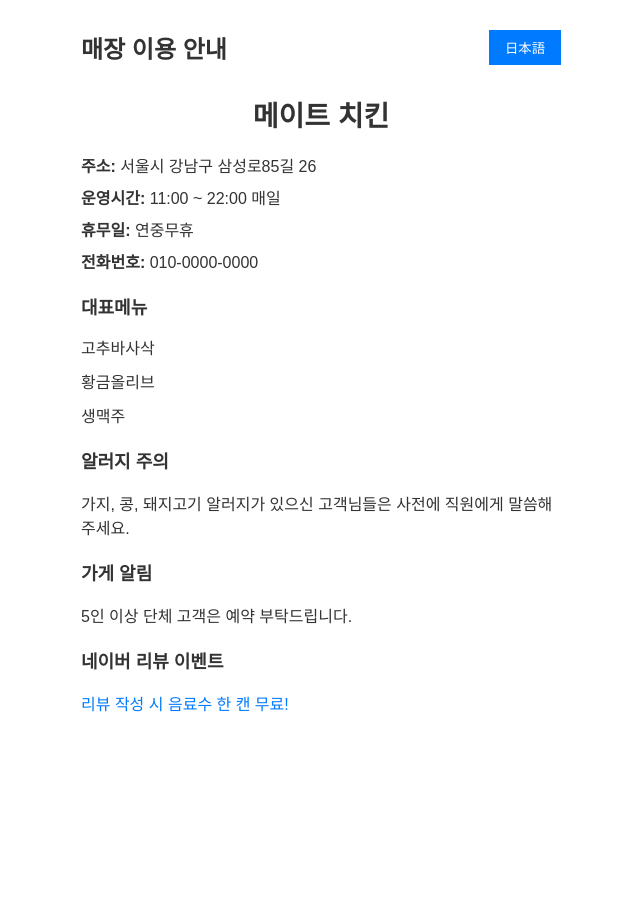
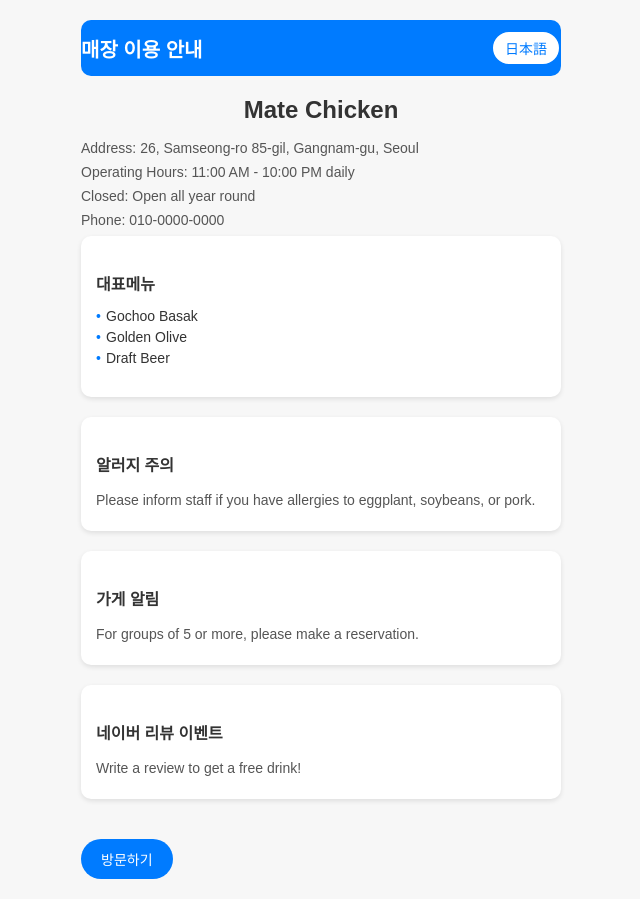
Before and after one commit to outdoor-mate/dague, a plain HTML site: page index.html in a window 1280 px wide. Both pictures are taken after a click on the button "ENGLISH". Shown: the whole page, without its empty margins (319-959 px from the left). Before the commit the page ends 800 px from the top, so only its background shows below. Drawn offline with Linux system fonts and the light colour scheme.

Commit message:
Update index.html

```diff
--- a/index.html
+++ b/index.html
@@ -5,12 +5,14 @@
     <meta name="viewport" content="width=device-width, initial-scale=1.0">
     <title>매장 이용 안내</title>
     <style>
+        /* 기본 스타일 */
         body {
             font-family: 'Pretendard', sans-serif;
-            background-color: #fff;
+            background-color: #f7f7f7;
             color: #333;
             margin: 0;
             padding: 0;
+            font-size: 16px;
         }
 
         .container {
@@ -20,56 +22,118 @@
             padding: 20px;
         }
 
+        /* 헤더 스타일 */
         .header {
             display: flex;
             justify-content: space-between;
             align-items: center;
             padding: 10px 0;
+            background-color: #007bff;
+            color: white;
+            border-radius: 10px;
         }
 
         .title {
-            font-size: 24px;
+            font-size: 20px;
             font-weight: bold;
         }
 
         .language-btn {
-            background-color: #007bff;
-            color: white;
-            border: none;
-            padding: 8px 16px;
+            background-color: white;
+            color: #007bff;
+            border: 2px solid #007bff;
+            padding: 6px 12px;
             cursor: pointer;
+            border-radius: 20px;
+            font-size: 14px;
         }
 
+        .language-btn:hover {
+            background-color: #f1f1f1;
+        }
+
+        /* 매장명 스타일 */
         .store-name {
-            font-size: 28px;
+            font-size: 24px;
             font-weight: bold;
             text-align: center;
+            margin-top: 20px;
+            color: #333;
         }
 
-        .menu h2, .alert h3, .store-notice h3, .review-event h3 {
-            margin-top: 20px;
-            font-size: 18px;
-            font-weight: bold;
+        /* 항목 스타일 */
+        .content p {
+            font-size: 14px;
+            margin: 8px 0;
+            color: #555;
         }
 
+        .content h2, .content h3 {
+            font-size: 16px;
+            font-weight: bold;
+            margin-top: 20px;
+            color: #333;
+        }
+
+        .menu, .alert, .store-notice, .review-event {
+            margin-bottom: 20px;
+            background-color: white;
+            padding: 15px;
+            border-radius: 10px;
+            box-shadow: 0 2px 5px rgba(0, 0, 0, 0.1);
+        }
+
+        /* 메뉴 항목 */
         ul {
             list-style-type: none;
             padding: 0;
+            margin-top: 10px;
         }
 
         ul li {
-            margin: 10px 0;
+            font-size: 14px;
+            color: #333;
+            margin: 5px 0;
+            padding-left: 10px;
+            position: relative;
         }
 
-        p {
-            font-size: 16px;
-            margin: 8px 0;
+        ul li::before {
+            content: "•";
+            color: #007bff;
+            position: absolute;
+            left: 0;
+            top: 0;
         }
 
+        /* 링크 스타일 */
         a {
             color: #007bff;
             text-decoration: none;
+            font-size: 14px;
         }
+
+        a:hover {
+            text-decoration: underline;
+        }
+
+        /* 버튼 스타일 */
+        .button {
+            display: inline-block;
+            background-color: #007bff;
+            color: white;
+            padding: 10px 20px;
+            border-radius: 20px;
+            text-align: center;
+            text-decoration: none;
+            font-size: 14px;
+            margin-top: 20px;
+        }
+
+        .button:hover {
+            background-color: #0056b3;
+        }
+
     </style>
 </head>
 <body>
@@ -78,53 +142,83 @@
             <span class="title">매장 이용 안내</span>
             <button class="language-btn" id="language-btn">ENGLISH</button>
         </div>
+
         <div class="content">
-            <h1 class="store-name">메이트 치킨</h1>
-            <p><strong>주소:</strong> 서울시 강남구 삼성로85길 26</p>
-            <p><strong>운영시간:</strong> 11:00 ~ 22:00 매일</p>
-            <p><strong>휴무일:</strong> 연중무휴</p>
-            <p><strong>전화번호:</strong> 010-0000-0000</p>
+            <h1 class="store-name" id="store-name">메이트 치킨</h1>
+            <p id="address"><strong>주소:</strong> 서울시 강남구 삼성로85길 26</p>
+            <p id="hours"><strong>운영시간:</strong> 11:00 ~ 22:00 매일</p>
+            <p id="holiday"><strong>휴무일:</strong> 연중무휴</p>
+            <p id="phone"><strong>전화번호:</strong> 010-0000-0000</p>
 
             <div class="menu">
                 <h2>대표메뉴</h2>
                 <ul>
-                    <li>고추바사삭</li>
-                    <li>황금올리브</li>
-                    <li>생맥주</li>
+                    <li id="menu-1">고추바사삭</li>
+                    <li id="menu-2">황금올리브</li>
+                    <li id="menu-3">생맥주</li>
                 </ul>
             </div>
 
             <div class="alert">
                 <h3>알러지 주의</h3>
-                <p>가지, 콩, 돼지고기 알러지가 있으신 고객님들은 사전에 직원에게 말씀해주세요.</p>
+                <p id="allergy">가지, 콩, 돼지고기 알러지가 있으신 고객님들은 사전에 직원에게 말씀해주세요.</p>
             </div>
 
             <div class="store-notice">
                 <h3>가게 알림</h3>
-                <p>5인 이상 단체 고객은 예약 부탁드립니다.</p>
+                <p id="store-notice">5인 이상 단체 고객은 예약 부탁드립니다.</p>
             </div>
 
             <div class="review-event">
                 <h3>네이버 리뷰 이벤트</h3>
-                <p><a href="https://naver.com">리뷰 작성 시 음료수 한 캔 무료!</a></p>
+                <p id="review-event"><a href="https://naver.com">리뷰 작성 시 음료수 한 캔 무료!</a></p>
             </div>
+
+            <a href="#" class="button">방문하기</a>
         </div>
     </div>
 
     <script>
+        const translations = {
+            "en": {
+                "store-name": "Mate Chicken",
+                "address": "Address: 26, Samseong-ro 85-gil, Gangnam-gu, Seoul",
+                "hours": "Operating Hours: 11:00 AM - 10:00 PM daily",
+                "holiday": "Closed: Open all year round",
+                "phone": "Phone: 010-0000-0000",
+                "menu-1": "Gochoo Basak",
+                "menu-2": "Golden Olive",
+                "menu-3": "Draft Beer",
+                "allergy": "Please inform staff if you have allergies to eggplant, soybeans, or pork.",
+                "store-notice": "For groups of 5 or more, please make a reservation.",
+                "review-event": "Write a review to get a free drink!"
+            }
+        };
+
         document.getElementById('language-btn').addEventListener('click', function() {
             let currentLanguage = document.getElementById('language-btn').innerText;
             if (currentLanguage === "ENGLISH") {
+                translatePage("en");
                 document.getElementById('language-btn').innerText = "日本語";
-                // 영어로 번역
             } else if (currentLanguage === "日本語") {
+                // 일본어로 번역 추가 예정
+                translatePage("ja");
                 document.getElementById('language-btn').innerText = "中文";
-                // 일본어로 번역
             } else {
+                // 중국어로 번역 추가 예정
+                translatePage("zh");
                 document.getElementById('language-btn').innerText = "ENGLISH";
-                // 중국어로 번역
             }
         });
+
+        function translatePage(language) {
+            const translation = translations[language];
+            for (const key in translation) {
+                if (translation.hasOwnProperty(key)) {
+                    document.getElementById(key).innerText = translation[key];
+                }
+            }
+        }
     </script>
 </body>
 </html>
```
